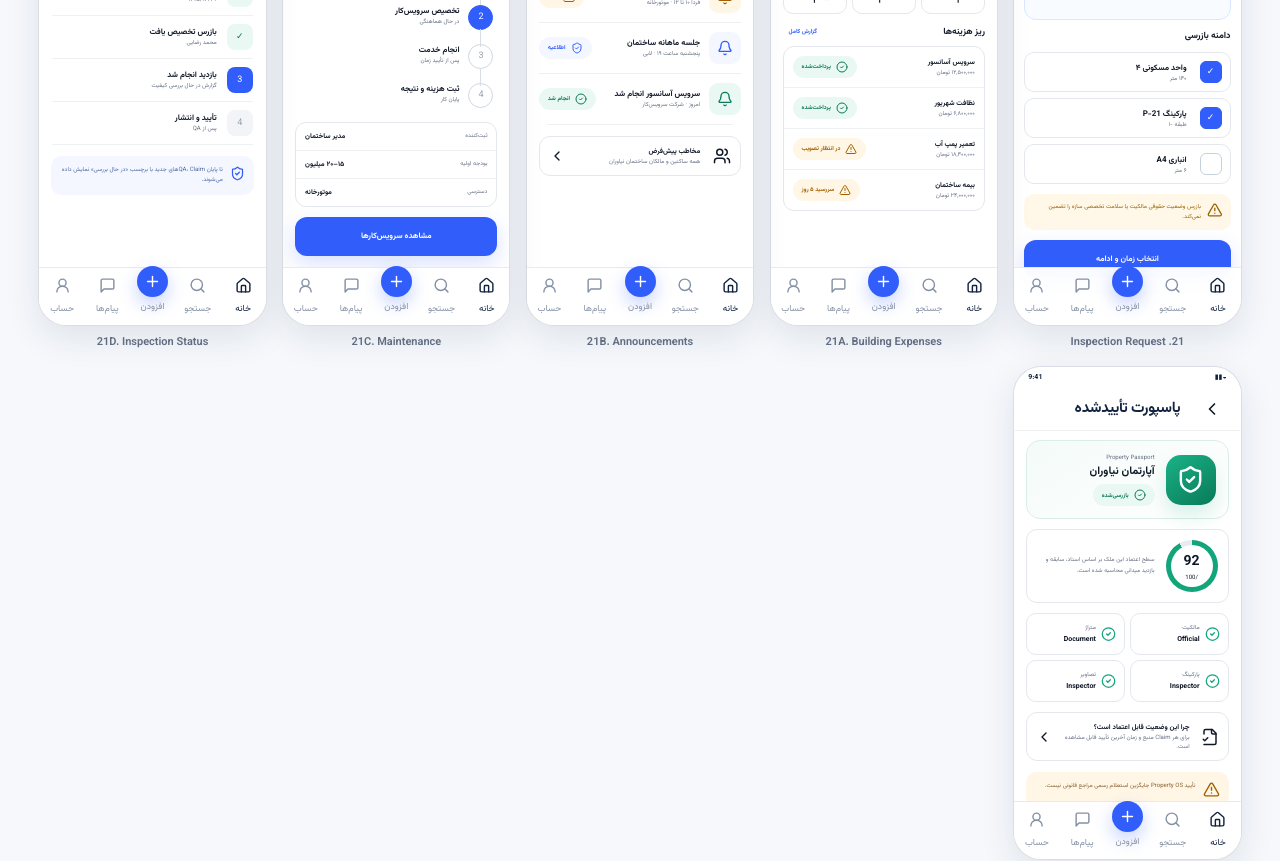
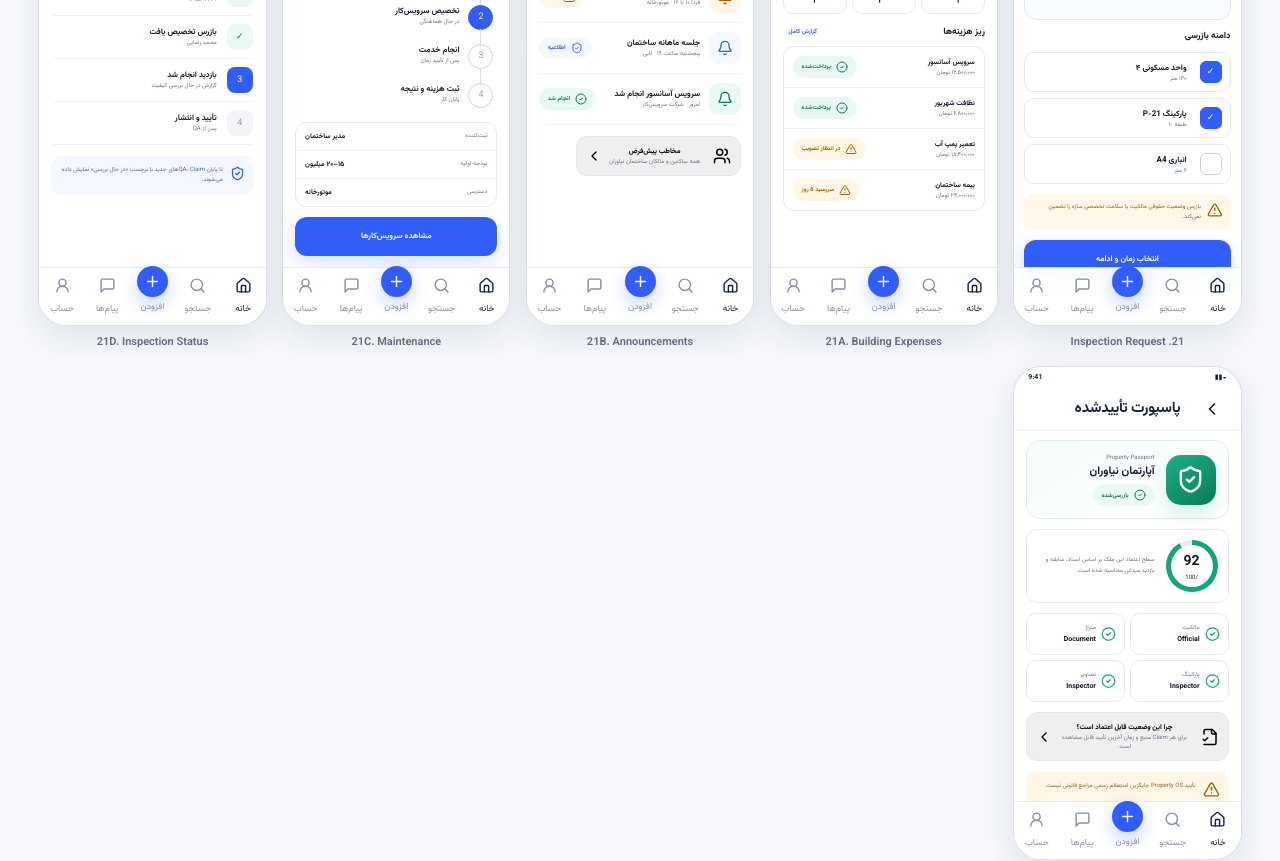
Before and after one commit to Hamrez95/property-os-ui, a React (Vite) app: page / in a window 1280 px wide. Shown: the part 4580-5441 px from the top of the page. Built offline with nearby package versions, Linux system fonts and the light colour scheme.

Commit message:
feat: connect building and trust screens

```diff
--- a/src/BuildingTrustScreens.tsx
+++ b/src/BuildingTrustScreens.tsx
@@ -4,6 +4,7 @@ import {
   Users, Wrench
 } from 'lucide-react'
 import { Phone, Status } from './ui'
+import { go } from './navigation'
 
 export function BuildingExpenses() {
   const rows=[['سرویس آسانسور','۱۲,۵۰۰,۰۰۰','پرداخت‌شده','verified'],['نظافت شهریور','۶,۸۰۰,۰۰۰','پرداخت‌شده','verified'],['تعمیر پمپ آب','۱۸,۴۰۰,۰۰۰','در انتظار تصویب','warning'],['بیمه ساختمان','۲۴,۰۰۰,۰۰۰','سررسید ۵ روز','warning']] as const
@@ -13,7 +14,7 @@ export function BuildingExpenses() {
       <small>+۸٪ نسبت به ماه قبل</small>
     </div>
     <div className="bt-kpis"><div><span>بودجه ماه</span><strong>۷۵ م</strong></div><div><span>پرداخت‌شده</span><strong>۴۳.۳ م</strong></div><div><span>در انتظار</span><strong>۱۸.۴ م</strong></div></div>
-    <div className="bt-section-title"><h3>ریز هزینه‌ها</h3><button>گزارش کامل</button></div>
+    <div className="bt-section-title"><h3>ریز هزینه‌ها</h3><button onClick={() => go('/property-finance')}>گزارش کامل</button></div>
     <div className="bt-list">{rows.map(r=><div className="bt-row" key={r[0]}><div><strong>{r[0]}</strong><span>{r[1]} تومان</span></div><Status tone={r[3]}>{r[2]}</Status></div>)}</div>
   </Phone>
 }
@@ -25,11 +26,11 @@ export function BuildingAnnouncements() {
     ['سرویس آسانسور انجام شد','امروز · شرکت سرویس‌کار','verified']
   ] as const
   return <Phone title="اعلان‌های ساختمان">
-    <div className="bt-action-hero"><Megaphone size={23}/><div><strong>اطلاع‌رسانی به ساکنین</strong><span>اعلان، پیام و اطلاعیه‌های عملیاتی</span></div><button className="icon-button"><Plus size={15}/></button></div>
+    <div className="bt-action-hero"><Megaphone size={23}/><div><strong>اطلاع‌رسانی به ساکنین</strong><span>اعلان، پیام و اطلاعیه‌های عملیاتی</span></div><button className="icon-button" onClick={() => go('/messages')} aria-label="پیام جدید"><Plus size={15}/></button></div>
     <div className="bt-list announcement-list">{notes.map((n,i)=><div className="announcement-row" key={n[0]}>
       <div className={'announcement-icon n'+i}><Bell size={16}/></div><div><strong>{n[0]}</strong><span>{n[1]}</span></div><Status tone={n[2]}>{n[2]==='verified'?'انجام شد':n[2]==='warning'?'مهم':'اطلاعیه'}</Status>
     </div>)}</div>
-    <div className="bt-audience-card"><Users size={18}/><div><strong>مخاطب پیش‌فرض</strong><span>همه ساکنین و مالکان ساختمان نیاوران</span></div><ChevronLeft size={16}/></div>
+    <button className="bt-audience-card interactive-row" onClick={() => go('/building-units')}><Users size={18}/><div><strong>مخاطب پیش‌فرض</strong><span>همه ساکنین و مالکان ساختمان نیاوران</span></div><ChevronLeft size={16}/></button>
   </Phone>
 }
 
@@ -43,7 +44,7 @@ export function MaintenanceRequest() {
       <div><i>4</i><span><strong>ثبت هزینه و نتیجه</strong><small>پایان کار</small></span></div>
     </div>
     <div className="maintenance-detail"><div><span>ثبت‌کننده</span><strong>مدیر ساختمان</strong></div><div><span>بودجه اولیه</span><strong>۱۵–۲۰ میلیون</strong></div><div><span>دسترسی</span><strong>موتورخانه</strong></div></div>
-    <button className="btn primary bt-bottom-cta">مشاهده سرویس‌کارها</button>
+    <button className="btn primary bt-bottom-cta" onClick={() => go('/support')}>مشاهده سرویس‌کارها</button>
   </Phone>
 }
 
@@ -73,7 +74,7 @@ export function VerifiedPassport() {
       <div><CheckCircle2/><span>پارکینگ</span><strong>Inspector</strong></div>
       <div><CheckCircle2/><span>تصاویر</span><strong>Inspector</strong></div>
     </div>
-    <div className="provenance-card"><FileCheck2 size={18}/><div><strong>چرا این وضعیت قابل اعتماد است؟</strong><span>برای هر Claim منبع و زمان آخرین تأیید قابل مشاهده است.</span></div><ChevronLeft size={16}/></div>
+    <button className="provenance-card interactive-row" onClick={() => go('/claim-evidence')}><FileCheck2 size={18}/><div><strong>چرا این وضعیت قابل اعتماد است؟</strong><span>برای هر Claim منبع و زمان آخرین تأیید قابل مشاهده است.</span></div><ChevronLeft size={16}/></button>
     <div className="bt-info warning"><AlertTriangle size={17}/><span>تأیید Property OS جایگزین استعلام رسمی مراجع قانونی نیست.</span></div>
   </Phone>
 }
```
